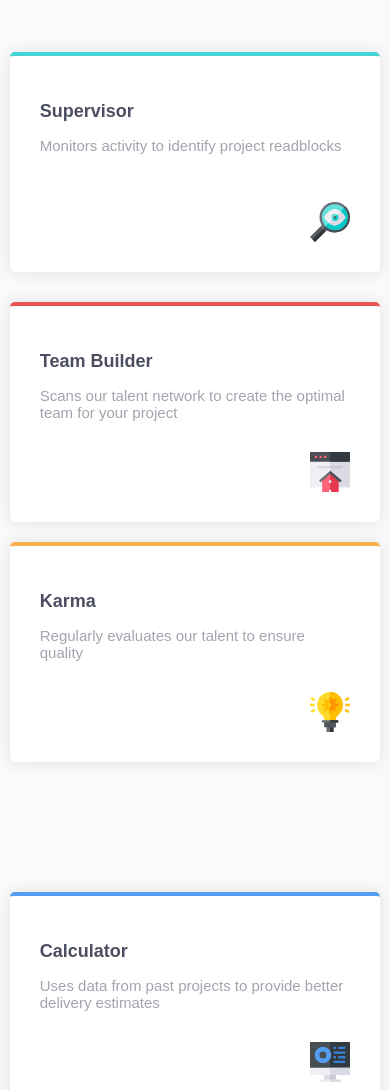
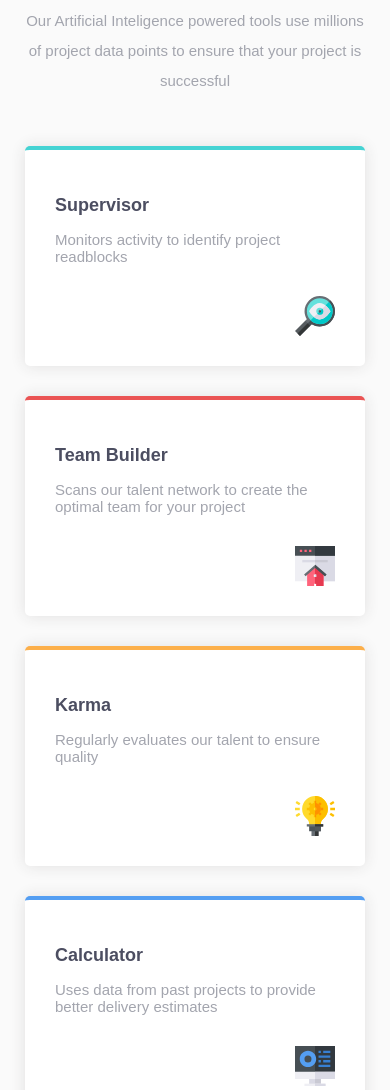
Before and after one commit to aminasouane/four-card-feature-section, a plain HTML site: page index.html in a window 390 px wide. Shown: the part 234-1324 px from the top of the page. Drawn offline with Linux system fonts and the light colour scheme.

Commit message:
modified the design

```diff
--- a/css/style.css
+++ b/css/style.css
@@ -7,10 +7,11 @@
 }
 .container {
     background-color: hsl(0, 0%, 98%);
+    padding: 25px;
 }
 .container .features {
     margin: auto;
-    width: 95%;
+    width: 100%;
     display: flex;
     flex-wrap: wrap;
     justify-content: center;
@@ -36,11 +37,11 @@ border-top :solid  4px hsl(180, 62%, 55%)
 }
 .container .features .two {
     border-top:solid 4px  hsl(0, 78%, 62%);
-    margin-bottom: 20px;
+    margin-bottom: 30px;
 }
 .container .features .three {
     border-top: solid 4px hsl(34, 97%, 64%);
-    margin-bottom: 100px;
+    margin-bottom: 50px;
 }
 .container .features .four {
     border-top: solid 4px hsl(212, 86%, 64%);
@@ -78,7 +79,14 @@ border-top :solid  4px hsl(180, 62%, 55%)
     line-height: 30px;
 }
 @media (max-width: 768px) {
-    .container p:nth-child(3) {
-        width: 80%;
+    .container p:nth-child(3),
+    .container > h1 {
+        width: 100%;
+    }
+    .container .features .three {
+        margin-bottom: 0;
+    }
+    .container .features .four {
+        margin-bottom: 50px;
     }
 }
```
